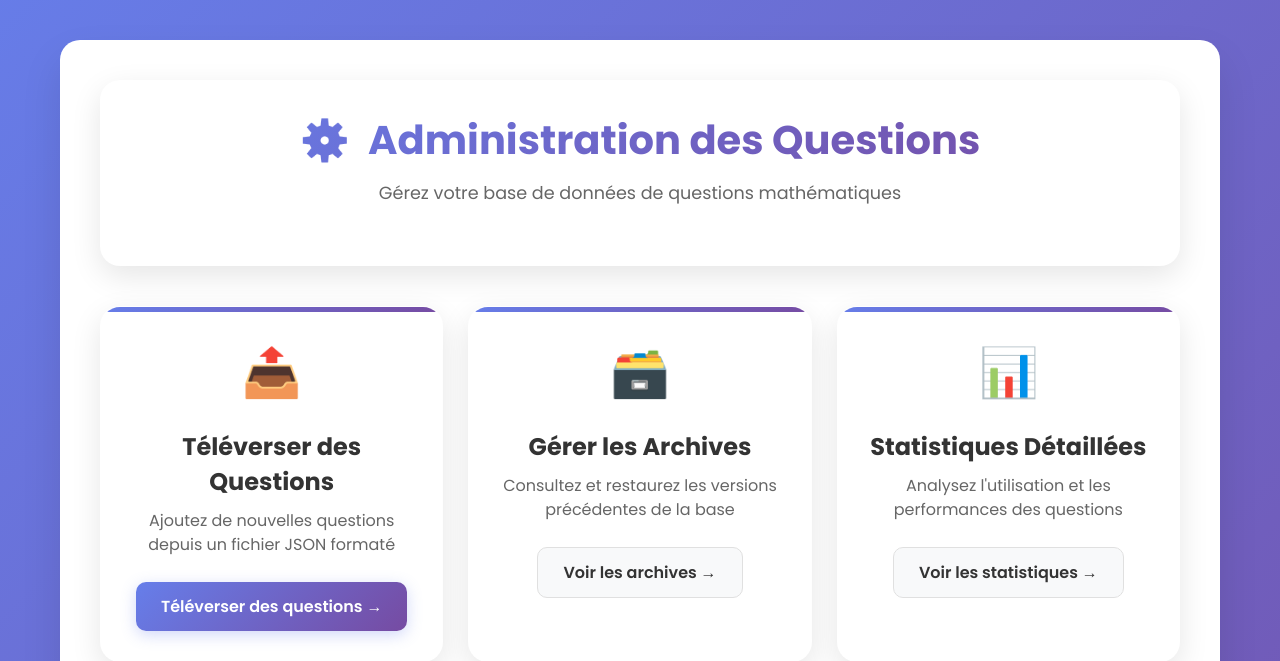
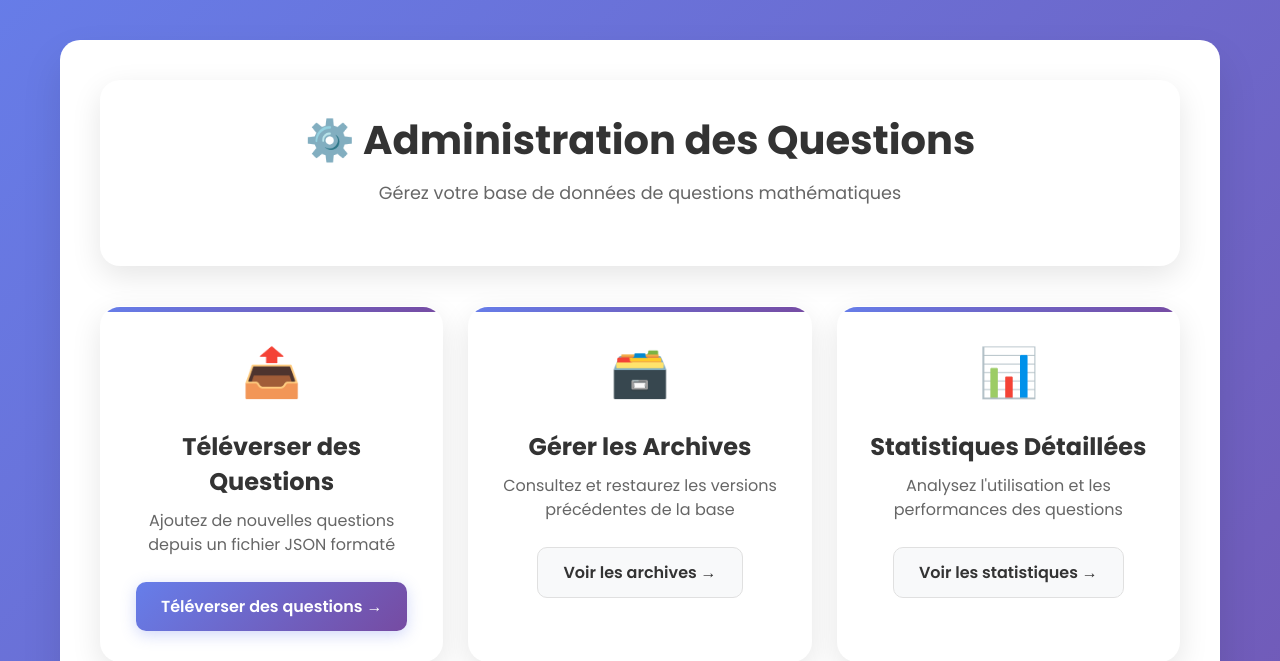
Before and after one commit to zenst45/Concours, a Flask app: page /admin/questions in a window 1280 px wide. Shown: the part 100-761 px from the top of the page. Run offline with Flask 3, Linux system fonts and the light colour scheme.

Commit message:
style: Administration des questions

```diff
--- a/templates/admin_questions.html
+++ b/templates/admin_questions.html
@@ -4,8 +4,10 @@
 <div class="admin-container">
     <!-- En-tête -->
     <div class="admin-header">
-        <h1 class="admin-title"><span class="admin-icon">⚙️</span> Administration des Questions</h1>
-        <p class="subtitle">Gérez votre base de données de questions mathématiques</p>
+        <h1 style="color: #333 !important; background: transparent !important; -webkit-text-fill-color: #333 !important; background-clip: unset !important;">
+            <span style="color: #333 !important;">⚙️</span> Administration des Questions
+        </h1>
+        <p class="subtitle" style="color: #666 !important;">Gérez votre base de données de questions mathématiques</p>
     </div>
 
     <!-- Messages flash -->
```
